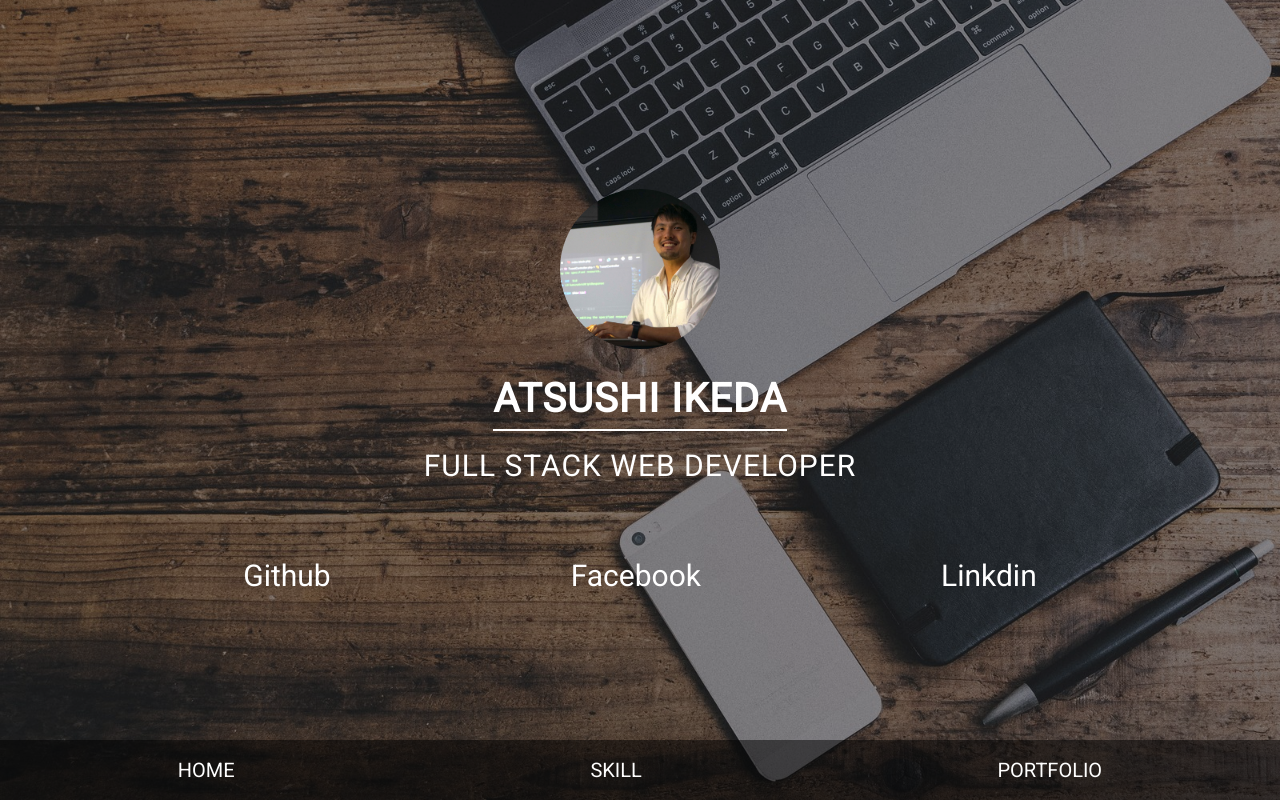
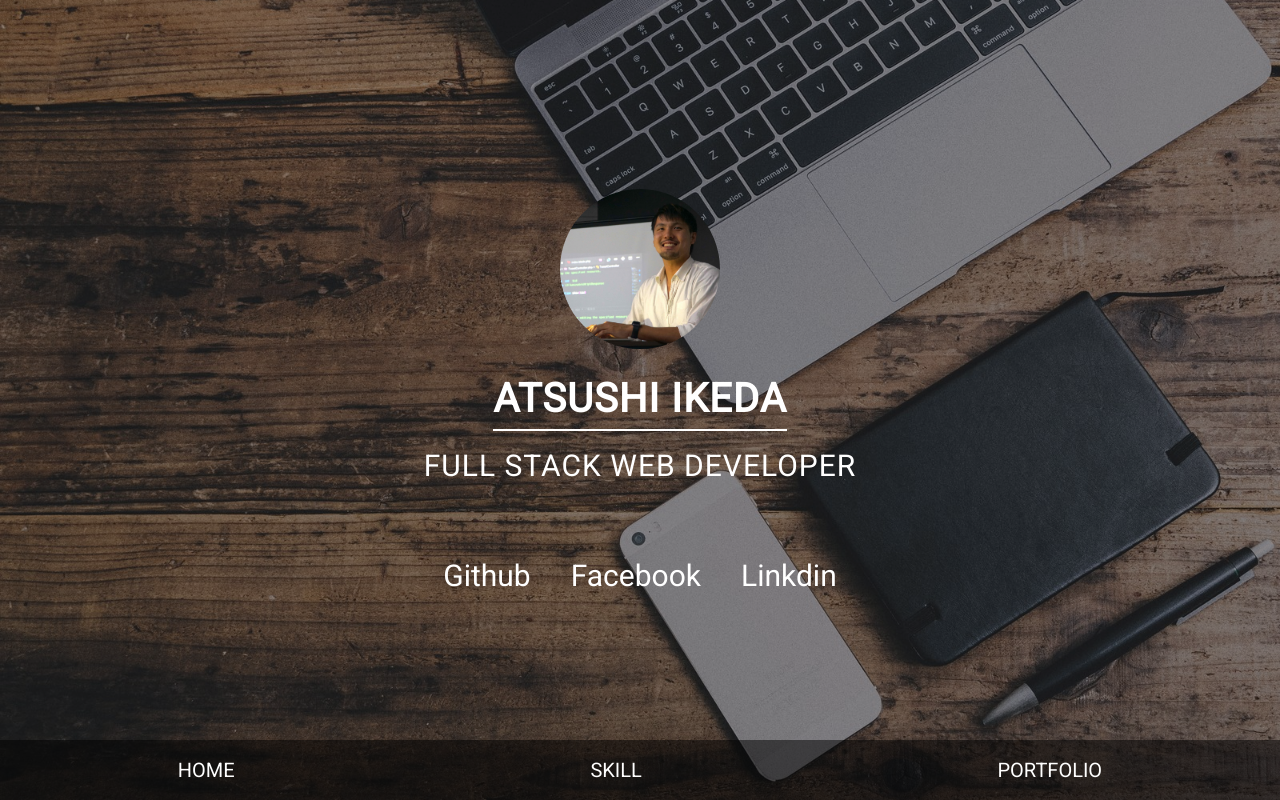
Before and after one commit to Ai0202/portfolio, a Vue app: page / in a window 1280 px wide. Built offline with nearby package versions, Linux system fonts and the light colour scheme; the HTML template or start-up script is replaced by a standard one.

Commit message:
スマホのレイアウト崩れ修正

```diff
--- a/src/views/Home.vue
+++ b/src/views/Home.vue
@@ -73,16 +73,18 @@
     .sns-links {
       font-size: 3rem;
       display: flex;
+      justify-content: space-around;
+      text-align: center;
+      flex-wrap: wrap;
       li {
         padding: 2rem;
-        margin-right: 20rem;
-        &:last-child {
-          margin-right: 0;
-        }
         &:hover {
           box-shadow: 0 2px 6px 0 #707070;
         }
       }
+      @media screen and (max-width: 768px) {
+        flex-direction: column;
+      }
     }
   }
 </style>
```
